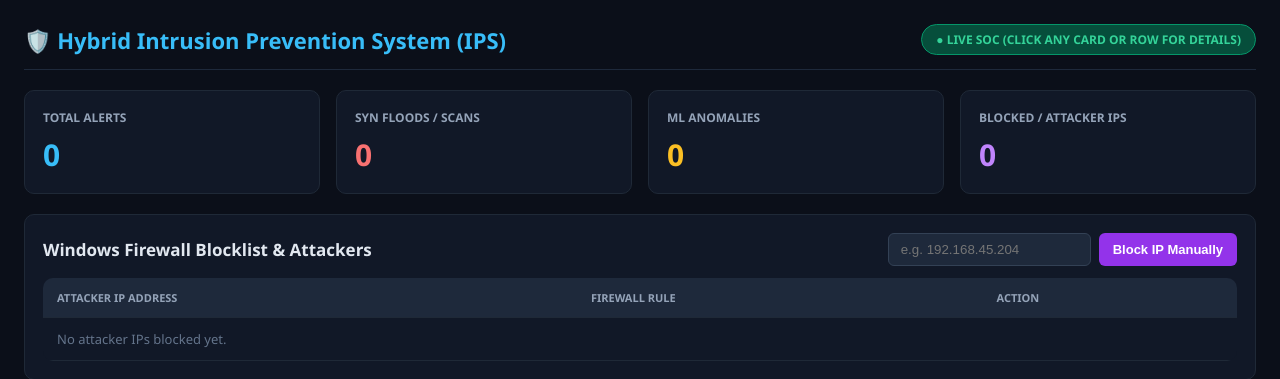
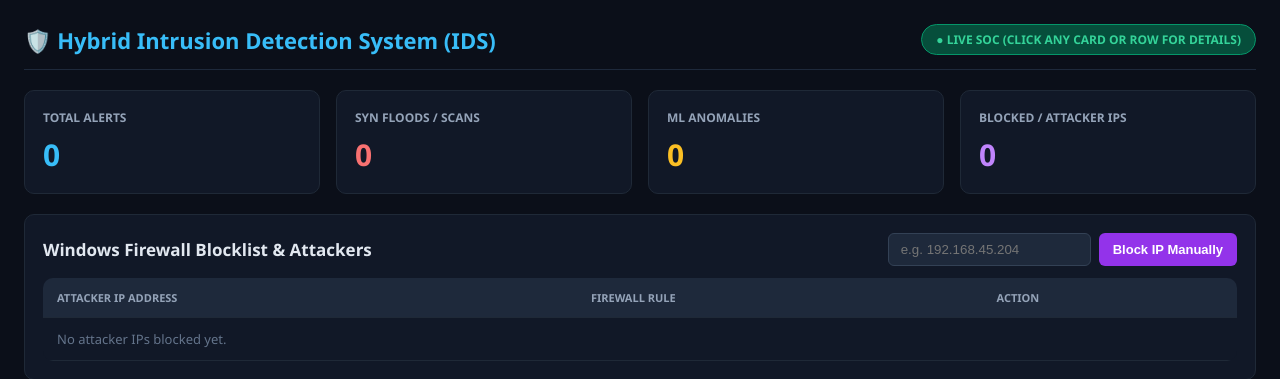
Before and after one commit to Sneha-s-n/IntrusionDetectionSystem_using_python, a Flask app: page / in a window 1280 px wide. Shown: the top 379 px of the page. Run offline with Flask 3, Linux system fonts and the light colour scheme; data that the repository does not hold is empty.

Commit message:
Update index.html
change the code

```diff
--- a/templates/index.html
+++ b/templates/index.html
@@ -2,7 +2,7 @@
 <html lang="en">
 <head>
 <meta charset="UTF-8">
-<title>Hybrid IPS - Security Operations Center</title>
+<title>Hybrid IDS - Security Operations Center</title>
 <style>
 body{background:#0b0f19;color:#e2e8f0;font-family:'Segoe UI',sans-serif;margin:0;padding:24px}
 .hdr{display:flex;justify-content:space-between;align-items:center;border-bottom:1px solid #1e293b;padding-bottom:14px;margin-bottom:20px}
@@ -34,7 +34,7 @@ tr.row:hover{background:#1e293b;cursor:pointer}
 </head>
 <body>
 <div class="hdr">
-  <h1>🛡️ Hybrid Intrusion Prevention System (IPS)</h1>
+  <h1>🛡️ Hybrid Intrusion Detection System (IDS)</h1>
   <span class="badge-ok">● LIVE SOC (CLICK ANY CARD OR ROW FOR DETAILS)</span>
 </div>
 
```
